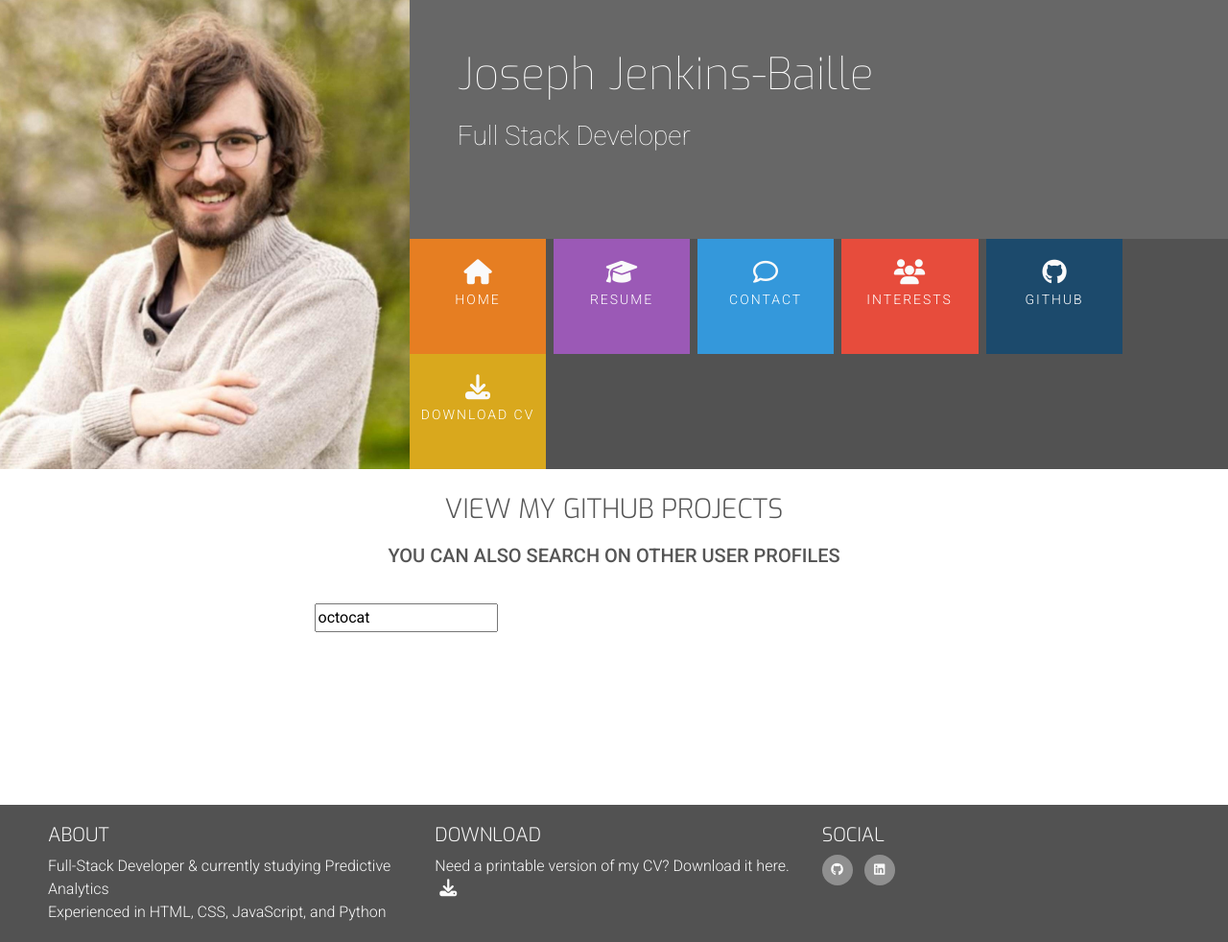
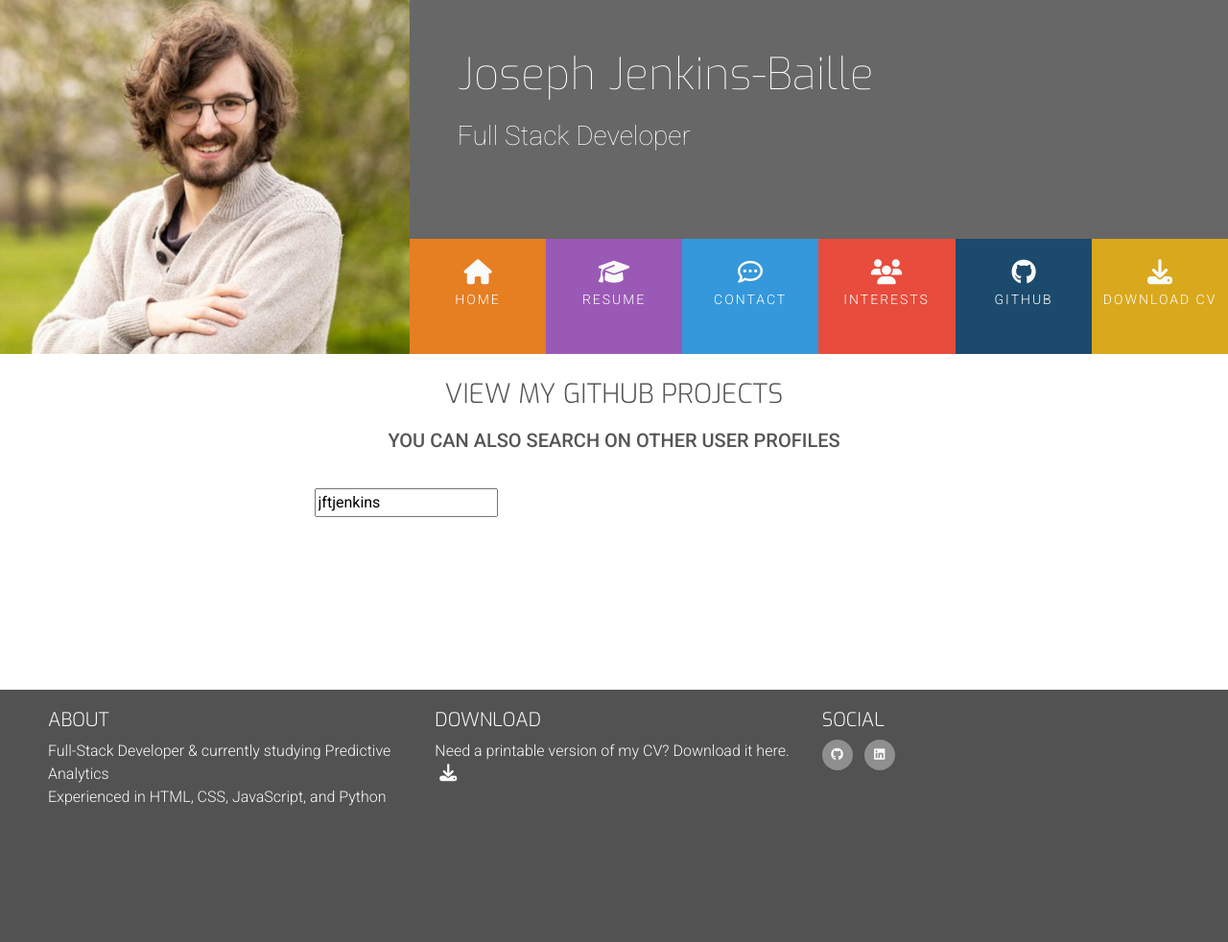
Before and after one commit to jftjenkins/resume, a plain HTML site: page github.html in a window 1280 px wide. Shown: the whole page at 96% size. After the commit the page ends 879 px from the top, so only its background shows below. Drawn offline with nearby package versions, Linux system fonts and the light colour scheme; a script that the page names is missing.

Commit message:
feat: Added github-information.js file and created fetchGithubInformation function.

```diff
--- /dev/null
+++ b/assets/js/github-information.js
@@ -0,0 +1,13 @@
+function fetchGitHubInformation(event) {
+
+    var username = $("#gh-username").val();
+    if (!username) {
+        $("#gh-user-data").html(`<h2>Please enter a GitHub username</h2>`);
+        return;
+    }
+
+    $("#gh-user-data").html(
+        `<div id="loader">
+            <img src="assets/css/loader.gif" alt="loading..." />
+        </div>`);
+}
--- a/github.html
+++ b/github.html
@@ -23,7 +23,7 @@
       type="text/css"
     />
     <!-- css link -->
-    <link rel="stylesheet" href="assets/css/style.css" />
+    <link rel="stylesheet" href="assets/css/style.css" type="text/css" />
 
     <script src="https://ajax.googleapis.com/ajax/libs/jquery/3.2.1/jquery.min.js"></script>
     <script
@@ -36,7 +36,7 @@
   <body>
     <header>
       <div class="row no-gutters">
-        <a href="index.html" class="col-md-4 logo"> </a>
+        <a class="col-md-4 logo" href="index.html"></a>
         <div class="col-md-8">
           <div class="row no-gutters bg-color-name-title">
             <div class="col heading">
@@ -47,49 +47,37 @@
           <div class="row no-gutters">
             <div class="col">
               <ul id="nav" class="list-inline menucontainer row">
-                <li
-                  class="col-6 col-sm-2 ui-menu-color-home list-inline-item menuitem"
-                >
+                <li class="col-xs-6 col-sm-2 ui-menu-color-home menuitem">
                   <a href="index.html" class="hvr-sweep-to-bottom"
                     ><i class="fa fa-home" aria-hidden="true"></i
                     ><span>Home</span></a
                   >
                 </li>
-                <li
-                  class="col-6 col-sm-2 ui-menu-color-resume list-inline-item menuitem"
-                >
+                <li class="col-xs-6 col-sm-2 ui-menu-color-resume menuitem">
                   <a href="resume.html" class="hvr-sweep-to-bottom"
                     ><i class="fa fa-graduation-cap" aria-hidden="true"></i
                     ><span>Resume</span></a
                   >
                 </li>
-                <li
-                  class="col-6 col-sm-2 ui-menu-color-contact list-inline-item menuitem"
-                >
+                <li class="col-xs-6 col-sm-2 ui-menu-color-contact menuitem">
                   <a href="contact.html" class="hvr-sweep-to-bottom"
-                    ><i class="fa fa-comment-o" aria-hidden="true"></i
+                    ><i class="fa fa-commenting-o" aria-hidden="true"></i
                     ><span>Contact</span></a
                   >
                 </li>
-                <li
-                  class="col-6 col-sm-2 ui-menu-color-interests list-inline-item menuitem"
-                >
+                <li class="col-xs-6 col-sm-2 ui-menu-color-interests menuitem">
                   <a href="interests.html" class="hvr-sweep-to-bottom"
                     ><i class="fa fa-users" aria-hidden="true"></i
                     ><span>Interests</span></a
                   >
                 </li>
-                <li
-                  class="col-6 col-sm-2 ui-menu-color-github list-inline-item menuitem"
-                >
+                <li class="col-xs-6 col-sm-2 ui-menu-color-github menuitem">
                   <a href="github.html" class="hvr-sweep-to-bottom"
                     ><i class="fa fa-github" aria-hidden="true"></i
                     ><span>GitHub</span></a
                   >
                 </li>
-                <li
-                  class="col-6 col-sm-2 ui-menu-color-download list-inline-item menuitem"
-                >
+                <li class="col-xs-6 col-sm-2 ui-menu-color-download menuitem">
                   <a
                     href="assets/cv/CV Joseph Jenkins-Baille.pdf"
                     target="_blank"
@@ -118,7 +106,7 @@
             <input
               type="text"
               id="gh-username"
-              value="octocat"
+              value="jftjenkins"
               oninput="fetchGitHubInformation()"
             />
             <div id="gh-user-data"></div>
```
Also changed, not shown: assets/js/map.js (added).
